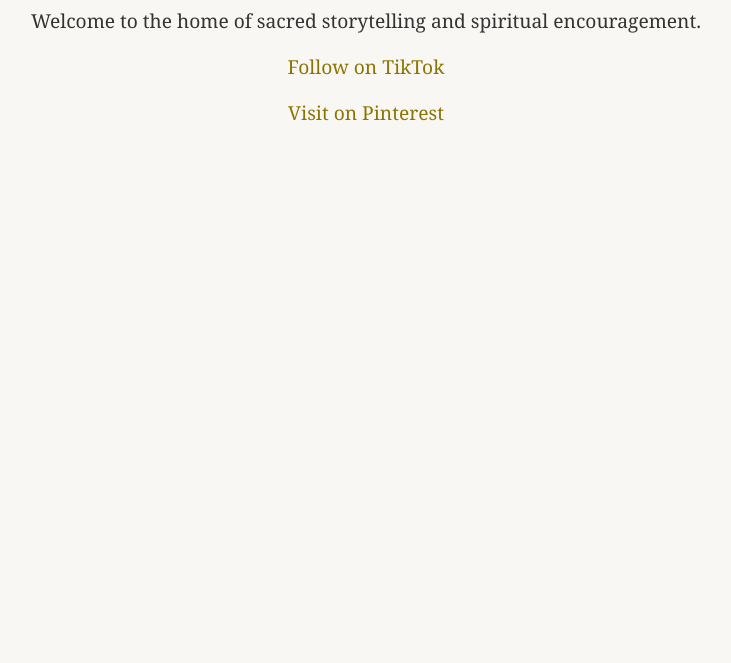
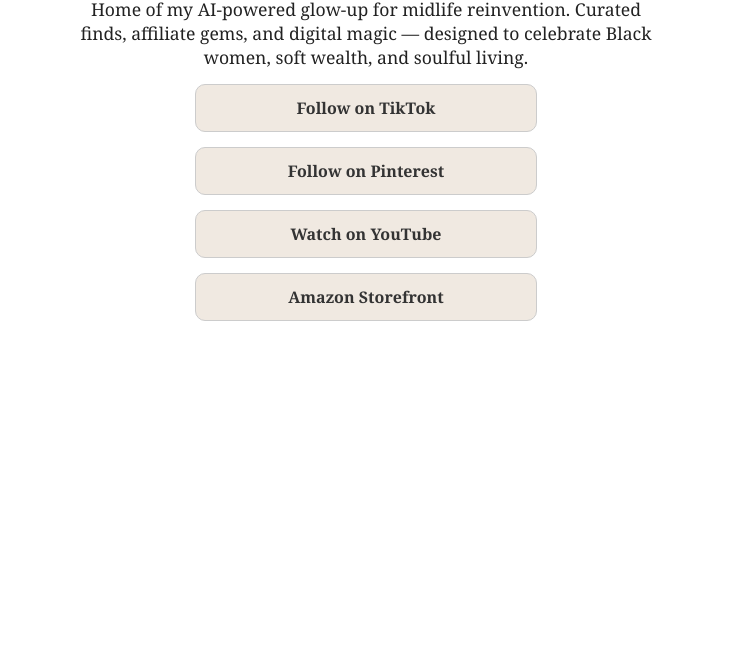
Before and after one commit to Liveaccordinglyllc/Liveaccordinglydarling.github.io, a plain HTML site: page index.html in a window 1280 px wide. Shown: the part 137-800 px from the top of the page, without its empty margins (274-1005 px from the left). Drawn offline with Linux system fonts and the light colour scheme.

Commit message:
Update index.html

```diff
--- a/index.html
+++ b/index.html
@@ -2,32 +2,52 @@
 <html>
 <head>
   <meta charset="UTF-8">
-  <title>Bible Stories: The Word Unfolded</title>
+  <title>Live Accordingly Darling</title>
   <style>
     body {
-      font-family: Georgia, serif;
-      background-color: #f9f7f3;
-      color: #333;
+      font-family: 'Georgia', serif;
+      background-color: #fff;
+      color: #222;
       text-align: center;
-      padding: 50px;
+      padding: 40px;
     }
     h1 {
       font-size: 2em;
-      color: #4a3d36;
+      color: #333;
     }
     p {
-      font-size: 1.2em;
+      font-size: 1.1em;
+      max-width: 600px;
+      margin: auto;
     }
-    a {
-      color: #8b7500;
+    .links a {
+      display: block;
+      margin: 15px auto;
+      padding: 12px 20px;
+      width: 80%;
+      max-width: 300px;
+      background-color: #f0e9e1;
+      color: #333;
+      border-radius: 10px;
       text-decoration: none;
+      font-weight: bold;
+      border: 1px solid #ccc;
+    }
+    .links a:hover {
+      background-color: #e0d7cc;
     }
   </style>
 </head>
 <body>
-  <h1>Bible Stories: The Word Unfolded</h1>
-  <p>Welcome to the home of sacred storytelling and spiritual encouragement.</p>
-  <p><a href="https://www.tiktok.com/@liveaccordinglydarling">Follow  on TikTok</a>
-  <p><a href="https://www.pinterest.com/yourpinterestusername"  target="_blank">Visit on Pinterest</a></p>
+  <h1>Live Accordingly Darling</h1>
+  <p>Home of my AI-powered glow-up for midlife reinvention. Curated finds, affiliate gems, and digital magic — designed to celebrate Black women, soft wealth, and soulful living.</p>
+
+  <div class="links">
+    <a href="https://www.tiktok.com/@liveaccordinglydarling"  target="_blank">Follow on TikTok</a>
+    <a href="https://www.pinterest.com/liveaccordinglydarling/"  target="_blank">Follow on Pinterest</a>
+    <a href="https://www.youtube.com/@liveaccordinglydarling"  target="_blank">Watch on YouTube</a>
+    <a href="https://www.amazon.com/shop/liveaccordinglydarling"  target="_blank">Amazon Storefront</a>
+    <a href="https://www.tiktok.com/@bible.stories.word"  style="display:none;" target="_blank">Bible Stories Channel</a>
+  </div>
 </body>
 </html>
```
